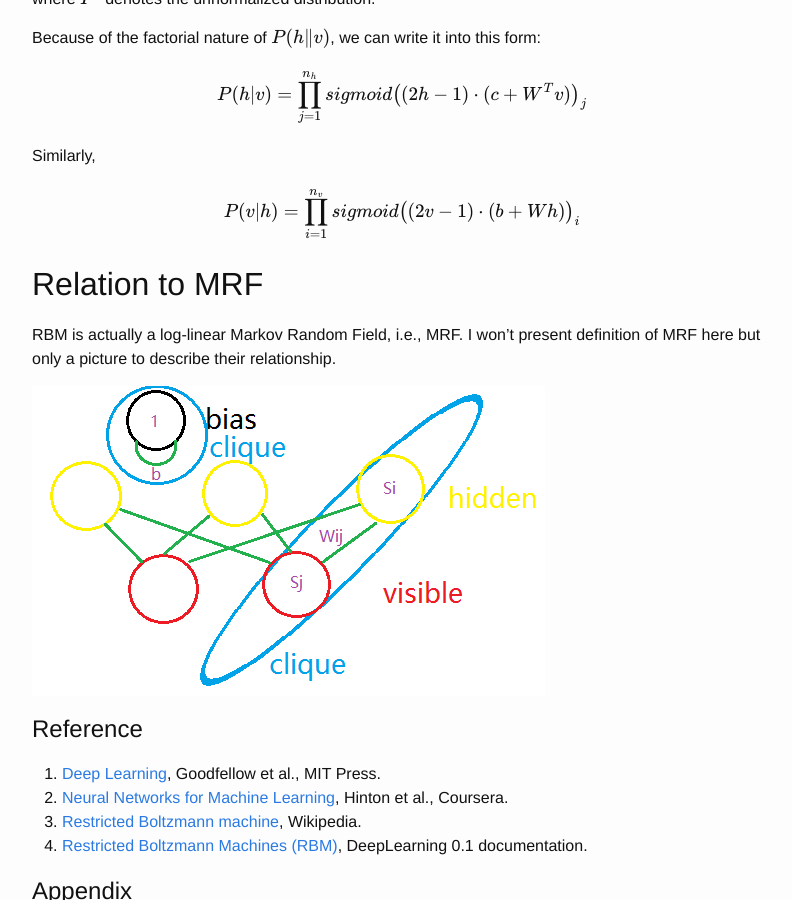
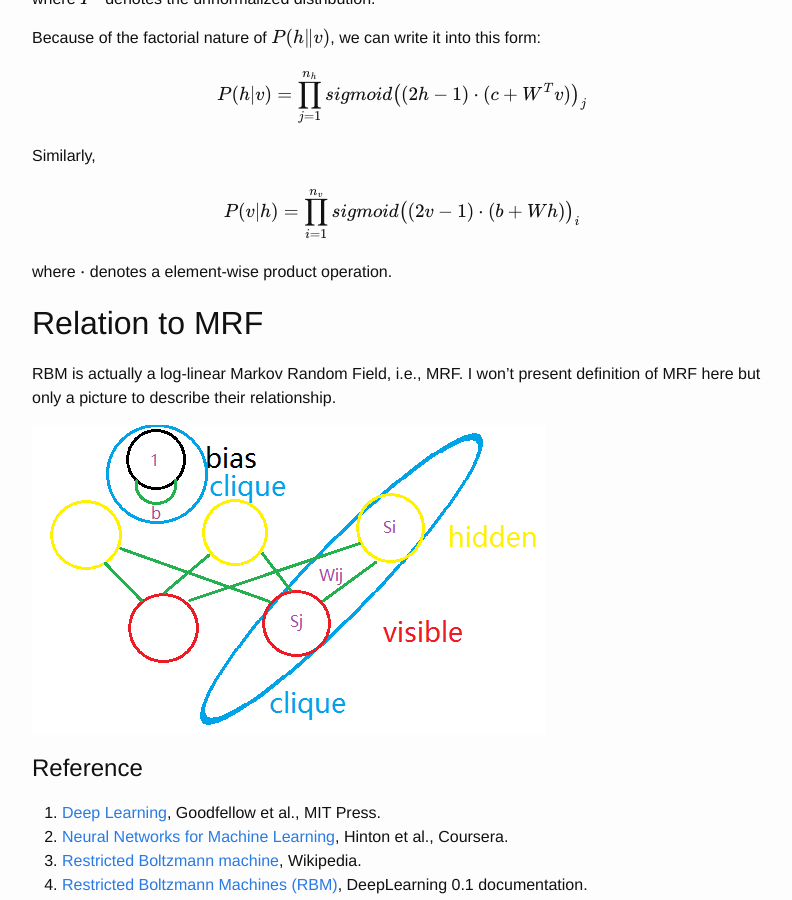
Before and after one commit to lyy1994/lyy1994.github.io, a Jekyll site: the page built from _posts/2017-03-16-EBM-Notes.markdown, in a window 1280 px wide and 900 px high, scrolled down 4547 px. Shown: the whole window, without its empty margins (238-1030 px from the left). Built offline with Jekyll 4.4.1, drawn with Linux system fonts in a browser that asks for light colours; formulas are drawn with MathJax 3.

Commit message:
Post 'EBM Notes' Update
Describe more details.

```diff
--- a/_posts/2017-03-16-EBM-Notes.markdown
+++ b/_posts/2017-03-16-EBM-Notes.markdown
@@ -186,6 +186,8 @@ Similarly,
 
 $$P(v|h)=\prod_{i=1}^{n_v} sigmoid\big((2v-1) \cdot (b+Wh)\big)_i$$
 
+where $$\cdot$$ denotes a element-wise product operation.
+
 ## Relation to MRF
 
 RBM is actually a log-linear Markov Random Field, i.e., MRF. I won't present definition of MRF here but only a picture to describe their relationship.
```
